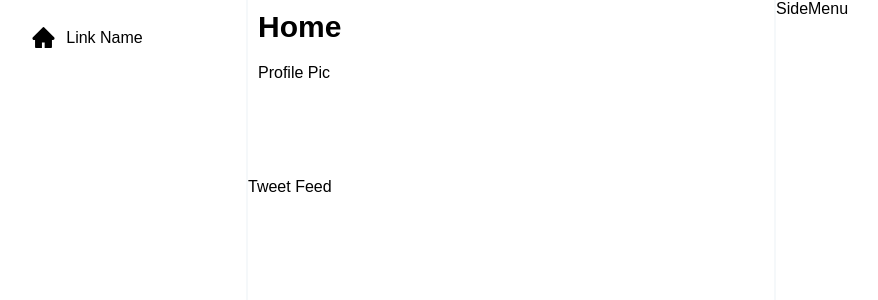
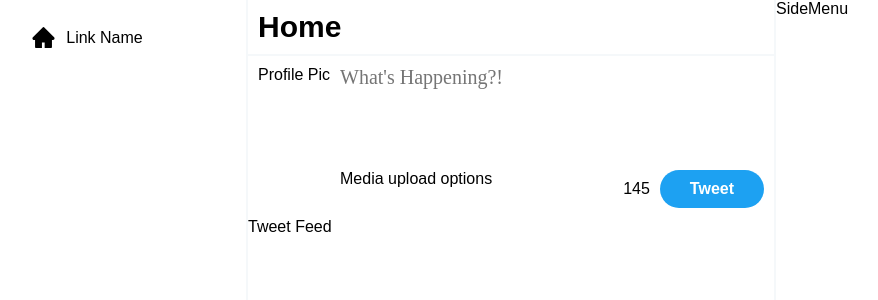
Before and after one commit to kjonathan098/twitter-clone, a React (Create React App) app: page / in a window 1280 px wide. Shown: the top 300 px of the page, without its empty margins (72-950 px from the left). Built offline with nearby package versions, Linux system fonts and the light colour scheme; a web font is replaced by a local one.

Commit message:
tweet form

```diff
--- a/src/components/Home/Home.css
+++ b/src/components/Home/Home.css
@@ -21,6 +21,7 @@
 	padding: 10px;
 	font-size: 30px;
 	font-weight: 900;
+	border-bottom: 2px solid var(--extra-extra-light-gray);
 }
 .create_tweet-main {
 	/* background-color: aquamarine; */
@@ -28,3 +29,33 @@
 	display: flex;
 	gap: 10px;
 }
+.tweet_form-container {
+	/* background-color: green; */
+	flex-grow: 1;
+}
+#tweet_form {
+	width: 100%;
+	height: 100px;
+	border: none;
+	resize: none;
+	font-size: 20px;
+}
+.tweet_form-options-container {
+	/* background-color: red; */
+	display: flex;
+	justify-content: space-between;
+}
+.tweet_button {
+	display: flex;
+	gap: 10px;
+	align-items: center;
+}
+.tweet_button button {
+	background-color: var(--main-blue);
+	color: white;
+	padding: 10px 30px;
+	border-radius: 50px;
+	font-size: 1rem;
+	font-weight: 900;
+	border: none;
+}
--- a/src/components/Home/Home.tsx
+++ b/src/components/Home/Home.tsx
@@ -15,7 +15,16 @@ const Home = () => {
 							<div>Profile Pic</div>
 							<div className="tweet_form-container">
 								<form>
-									<textarea name="" id="tweet_form"></textarea>
+									<textarea name="" id="tweet_form" placeholder="What's Happening?!"></textarea>
+									<div className="tweet_form-options-container">
+										<div>Media upload options</div>
+										<div className="tweet_button">
+											<div>145</div>
+											<div>
+												<button>Tweet</button>
+											</div>
+										</div>
+									</div>
 								</form>
 							</div>
 						</div>
--- a/src/components/SideMenu/SideMenu.css
+++ b/src/components/SideMenu/SideMenu.css
@@ -9,14 +9,3 @@
 	font-weight: 900;
 	border-bottom: 1px solid var(--extra-extra-light-gray);
 }
-
-.tweet_form-container {
-	/* background-color: green; */
-	flex-grow: 1;
-}
-#tweet_form {
-	width: 100%;
-	height: 100px;
-	border: none;
-	resize: none;
-}
```
